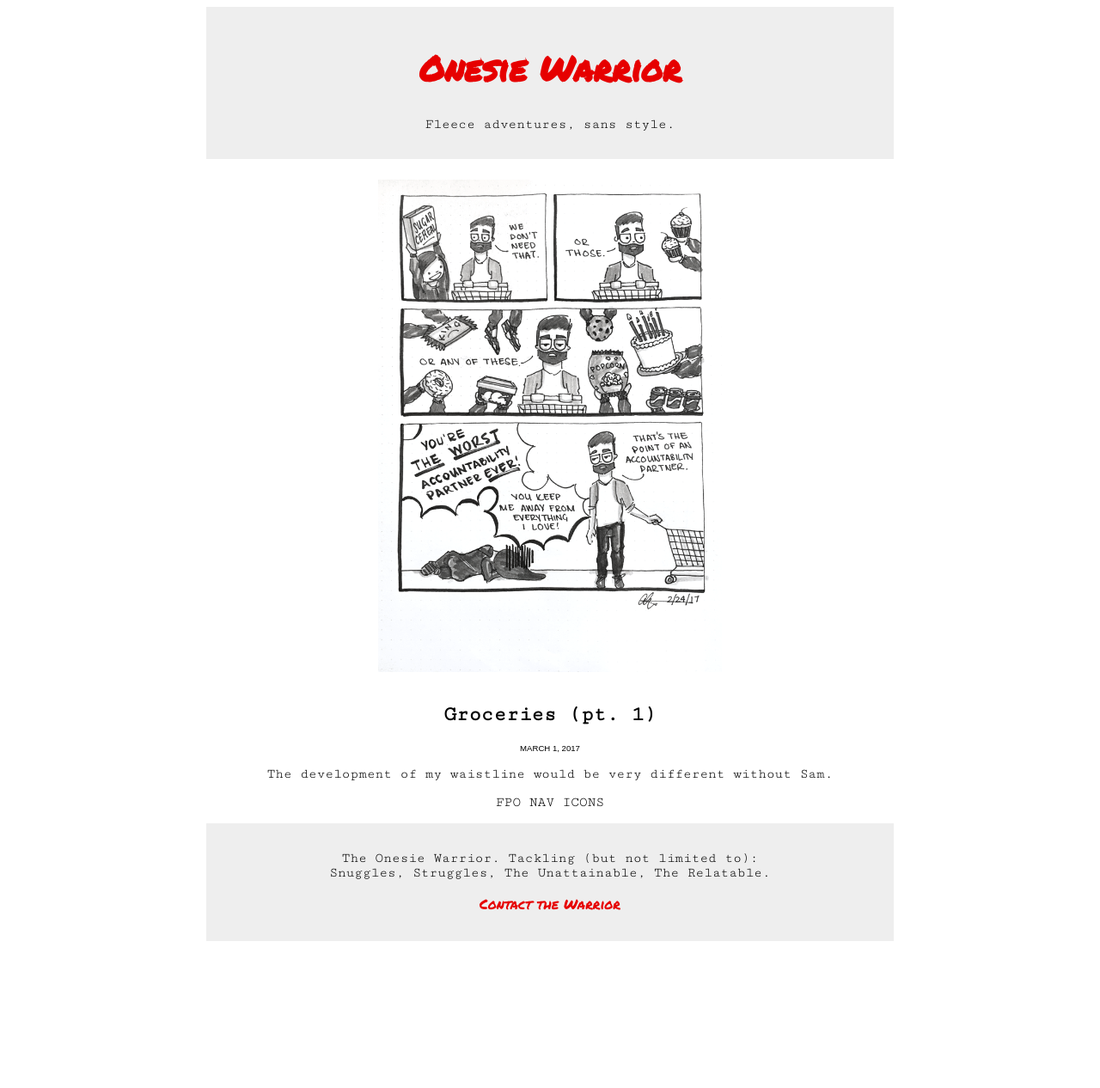
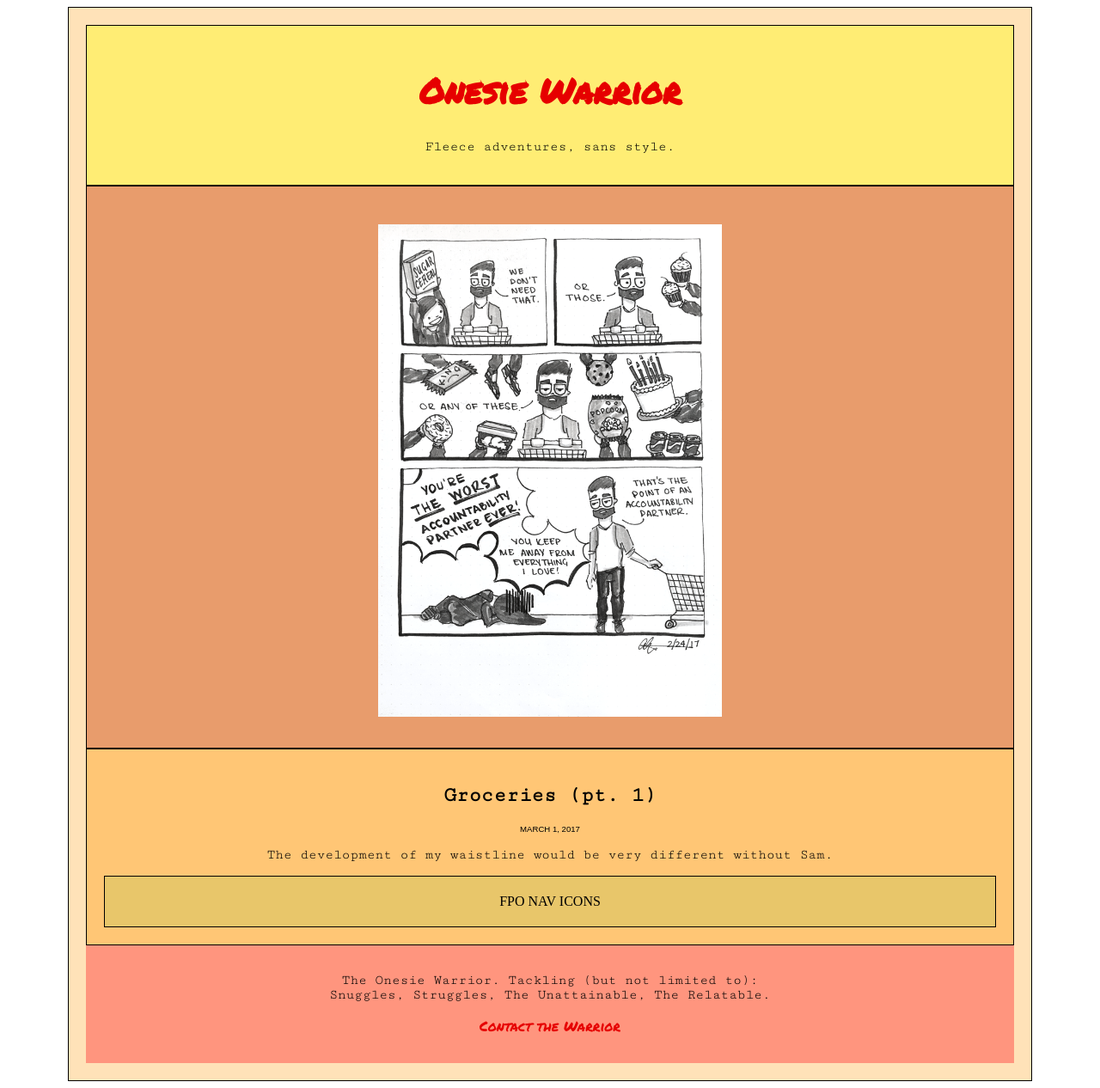
Before and after one commit to alyssaesteban/alyssaesteban.github.io, a plain HTML site: page unit_5/index.html in a window 1280 px wide. Shown: the whole page at 86% size. Before the commit the page ends 1103 px from the top, so only its background shows below. Drawn offline with Linux system fonts and the light colour scheme.

Commit message:
unit-5
V2 Update

```diff
--- a/unit_5/css/style.css
+++ b/unit_5/css/style.css
@@ -3,13 +3,17 @@
 @import url('https://fonts.googleapis.com/css?family=Cutive+Mono');
 
 div {
-	width: 800px;
+	width: 1080px;
 	margin: 0 auto;
+	background-color: #FFE2B8;
+	border: 1px black solid;
+	padding: 20px;
 }
 
 header {
-	background-color: #eee;
-	padding: 1em 0;
+	background-color: #FFED74;
+	border: 1px black solid;
+	padding: 20px;
 }
 
 body {
@@ -26,6 +30,24 @@ h2 {
 	font-family: 'Cutive Mono', monospace;
 	font-size: 1.5em;
 	font-weight: 900;
+}
+
+nav {
+	background-color: #E8C66A;
+	border: 1px black solid;
+	padding: 20px;
+}
+
+aside {
+	background-color: #FFC675;
+	border: 1px black solid;
+	padding: 20px;
+}
+
+article {
+	background-color: #E89C6C;
+	border: 1px black solid;
+	padding: 20px;
 }
 
 p {
@@ -51,7 +73,7 @@ a:hover {
 
 footer {
 	padding: 1em 0;
-	background-color: #eee;
+	background-color: #FF957E;
 }
 
 .date {
--- a/unit_5/index.html
+++ b/unit_5/index.html
@@ -21,7 +21,7 @@
 			<h2>Groceries (pt. 1)</h2>
 			<p class="date">March 1, 2017</p>
 			<p>The development of my waistline would be very different without Sam.</p>
-			<p>FPO NAV ICONS</p>
+			<nav>FPO NAV ICONS</nav>
 		</aside>
 	</main>
 
```
